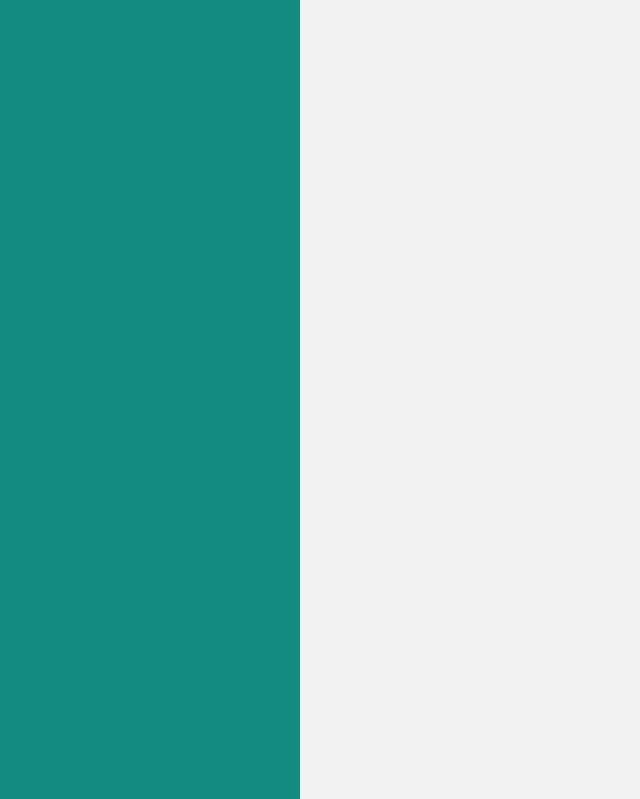
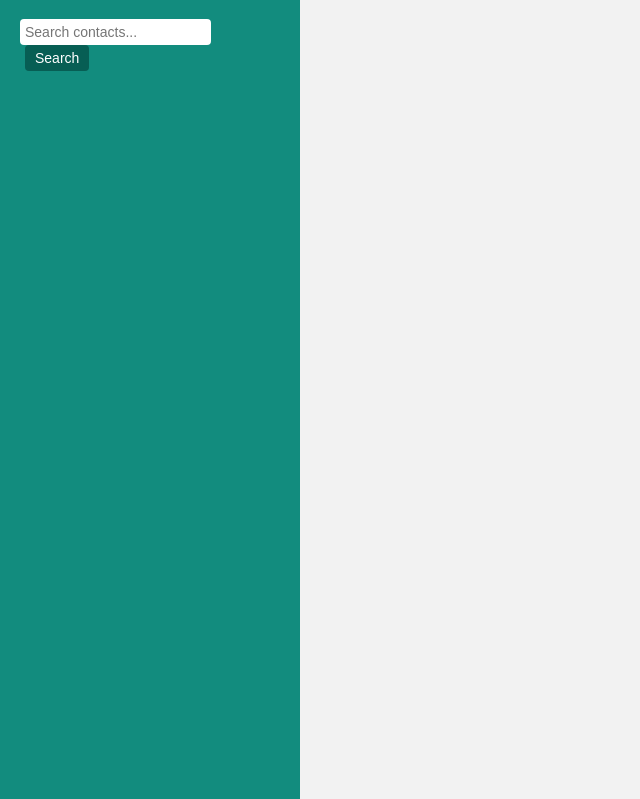
Before and after one commit to Sumimol15/GroupA, a Flask app: page /message.html in a window 1280 px wide. Shown: the part 71-870 px from the top of the page, without its empty margins (0-640 px from the left). Run offline with Flask 3, Linux system fonts and the light colour scheme; data that the repository does not hold is empty.

Commit message:
Style for search bar added
Style for search bar added

```diff
--- a/BackEnd/template/message.html
+++ b/BackEnd/template/message.html
@@ -46,7 +46,33 @@
       padding: 20px;
       box-sizing: border-box;
     }
+    .sidebar h2 {
+      margin-top: 0;
+      margin-bottom: 20px;
+      font-size: 24px;
+    }
 
+    .sidebar .search-bar {
+      margin-bottom: 20px;
+    }
+
+    .sidebar .search-bar input[type="text"] {
+      padding: 5px;
+      border: none;
+      border-radius: 4px;
+      font-size: 14px;
+    }
+
+    .sidebar .search-bar button {
+      padding: 5px 10px;
+      background-color: #075E54;
+      color: #fff;
+      border: none;
+      border-radius: 4px;
+      margin-left: 5px;
+      cursor: pointer;
+      font-size: 14px;
+    }
     .sidebar h1 {
       margin-top: 0;
       margin-bottom: 20px;
@@ -158,6 +184,10 @@
   <div class="container">
     <div class="sidebar">
       <!-- <h1>WhatsApp Web</h1> -->
+      <div class="search-bar">
+        <input type="text" id="searchInput" placeholder="Search contacts...">
+        <button onclick="searchContacts()" id="searchButton">Search</button>
+      </div>
       <ul id="listForContacts">
         <!-- <li><a href="#">Contact 1</a></li>
         <li><a href="#">Contact 2</a></li>
```
